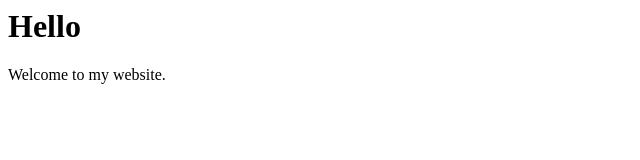
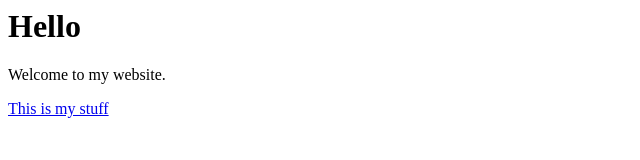
Before and after one commit to laurawillis/laurawillis.github.com, a plain HTML site: page index.html in a window 1280 px wide. Shown: the whole page, without its empty margins (0-640 px from the left). Drawn offline with Linux system fonts and the light colour scheme.

Commit message:
Update links

```diff
--- a/index.html
+++ b/index.html
@@ -1,3 +1,4 @@
 <h1>Hello</h1>
 
 <p>Welcome to my website.</p>
+<p><a href="http://cargocollective.com/laurawillis">This is my stuff</a></p>
```
